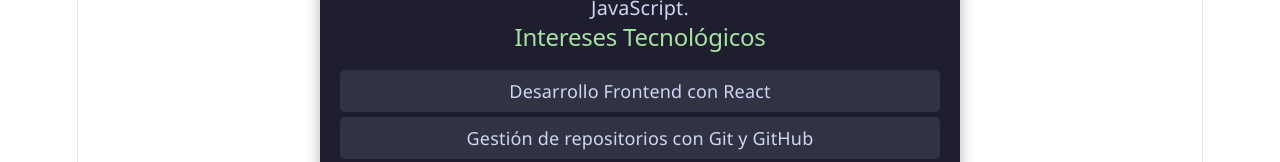
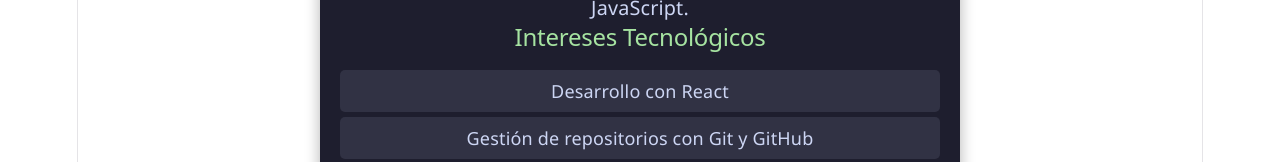
Before and after one commit to carolcollantes638-commits/DESARROLLO.REACT, a React (Vite) app: page / in a window 1280 px wide. Shown: the part 529-691 px from the top of the page. Built offline with nearby package versions, Linux system fonts and the light colour scheme.

Commit message:
Modificacion de estilos

```diff
--- a/src/App.css
+++ b/src/App.css
@@ -10,7 +10,6 @@
   font-family: 'Segoe UI', Tahoma, Geneva, Verdana, sans-serif;
   box-shadow: 0px 4px 15px rgba(0, 0, 0, 0.3);
 }
-
 
 .titulo {
   color: #89b4fa;
--- a/src/App.jsx
+++ b/src/App.jsx
@@ -20,7 +20,7 @@ function App() {
       <div className="seccion-hobbies">
         <h2>Intereses Tecnológicos</h2>
         <ul>
-          <li>Desarrollo Frontend con React</li>
+          <li>Desarrollo con React</li>
           <li>Gestión de repositorios con Git y GitHub</li>
           <li>Diseño de interfaces sencillas e intuitivas</li>
         </ul>
```
